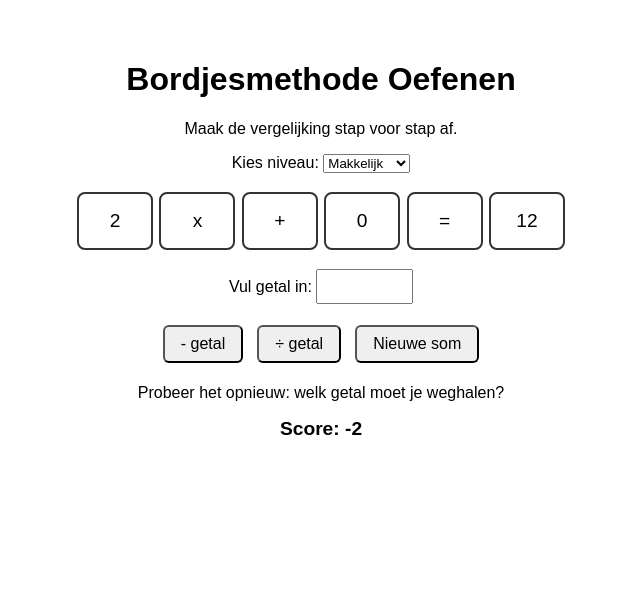
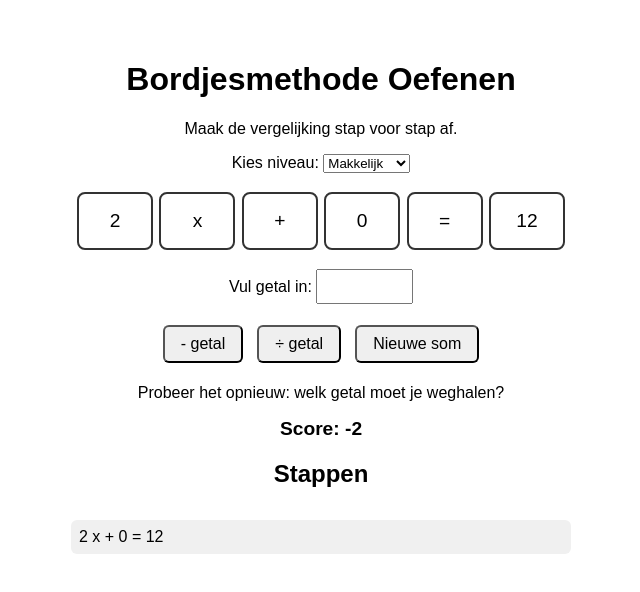
Before and after one commit to Judith-12/Bordjesmethode, a plain HTML site: page index.html in a window 1280 px wide. Both pictures are taken after a click on the button "- getal". Shown: the whole page, without its empty margins (319-959 px from the left). Drawn offline with Linux system fonts and the light colour scheme.

Commit message:
Add files via upload

```diff
--- a/index.html
+++ b/index.html
@@ -45,6 +45,19 @@
       font-weight: bold;
       margin-top: 1rem;
     }
+    #stappen {
+      margin-top: 2rem;
+      text-align: left;
+      max-width: 500px;
+      margin-left: auto;
+      margin-right: auto;
+    }
+    .stapregel {
+      background: #f0f0f0;
+      padding: 0.5rem;
+      border-radius: 6px;
+      margin-bottom: 0.5rem;
+    }
   </style>
 </head>
 <body>
@@ -76,6 +89,9 @@
   <p id="feedback"></p>
   <p id="score">Score: 0</p>
 
+  <h2>Stappen</h2>
+  <div id="stappen"></div>
+
   <script>
     let a, b, x, c;
     let step = 0;
@@ -87,18 +103,16 @@
         a = Math.floor(Math.random() * 5) + 1;
         x = Math.floor(Math.random() * 9) + 1;
         b = Math.floor(Math.random() * 10);
-      } else if (level === "medium") {
+      } else if (level === "medium" || level === "hard") {
         a = Math.floor(Math.random() * 9) + 2;
         x = Math.floor(Math.random() * 21) - 10;
-        b = Math.floor(Math.random() * 21) - 10;
-      } else if (level === "hard") {
-        a = Math.floor(Math.random() * 9) + 2;
-        x = (Math.floor(Math.random() * 9) + 1) / (Math.floor(Math.random() * 9) + 1);
         b = Math.floor(Math.random() * 21) - 10;
       }
       c = a * x + b;
       step = 0;
+      document.getElementById("stappen").innerHTML = "";
       showBordjes([a, 'x', b >= 0 ? '+' : '-', Math.abs(b), '=', c]);
+      addStap([a, 'x', b >= 0 ? '+' : '-', Math.abs(b), '=', c]);
       document.getElementById("feedback").innerText = "";
       document.getElementById("userNumber").value = "";
     }
@@ -114,9 +128,12 @@
       });
     }
 
-    function updateScore(points) {
-      score += points;
-      document.getElementById("score").innerText = "Score: " + score;
+    function addStap(content) {
+      const stappen = document.getElementById("stappen");
+      const div = document.createElement("div");
+      div.className = "stapregel";
+      div.textContent = content.join(" ");
+      stappen.appendChild(div);
     }
 
     function doMinus() {
@@ -124,16 +141,18 @@
       if (step === 0) {
         if (num === b) {
           showBordjes([a, 'x', '=', c - b]);
+          addStap([a, 'x', '=', c - b]);
           document.getElementById("feedback").innerText = "Goed! Je hebt " + num + " van beide kanten afgehaald.";
-          updateScore(10);
+          score += 10;
           step++;
         } else {
           document.getElementById("feedback").innerText = "Probeer het opnieuw: welk getal moet je weghalen?";
-          updateScore(-2);
+          score -= 2;
         }
       } else {
         document.getElementById("feedback").innerText = "Deze stap kan nu niet.";
       }
+      updateScore();
     }
 
     function doDivide() {
@@ -141,16 +160,22 @@
       if (step === 1) {
         if (num === a) {
           showBordjes(['x', '=', (c - b) / a]);
+          addStap(['x', '=', (c - b) / a]);
           document.getElementById("feedback").innerText = "✅ Oplossing gevonden: x = " + ((c - b) / a);
-          updateScore(20);
+          score += 20;
           step++;
         } else {
           document.getElementById("feedback").innerText = "Probeer het opnieuw: door welk getal moet je delen?";
-          updateScore(-2);
+          score -= 2;
         }
       } else {
         document.getElementById("feedback").innerText = "Deze stap kan nu niet.";
       }
+      updateScore();
+    }
+
+    function updateScore() {
+      document.getElementById("score").innerText = "Score: " + score;
     }
 
     function reset() {
```
